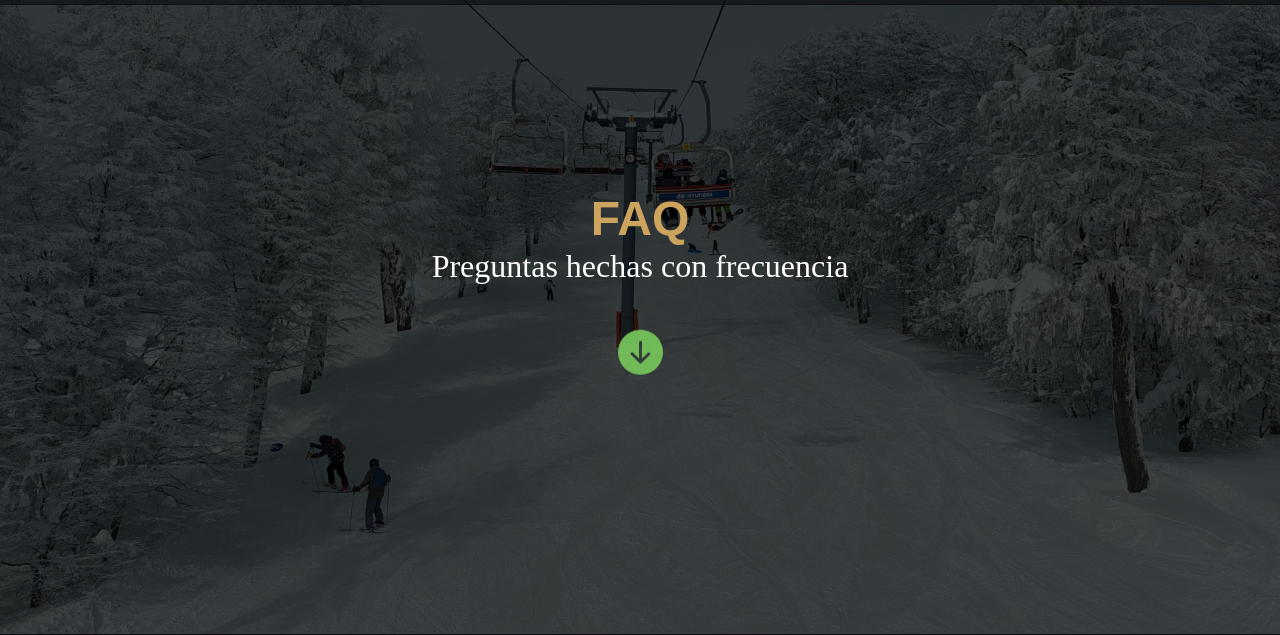
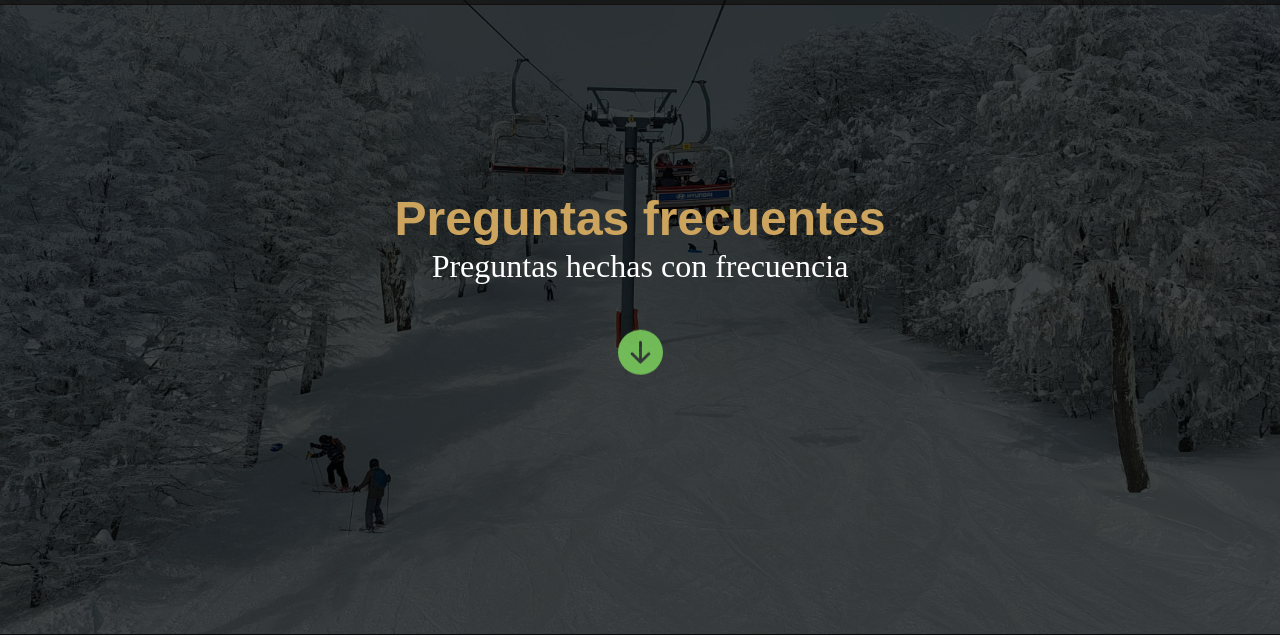
Before and after one commit to inkinvissible/ramayon_group, a plain HTML site: page pages/faq.html in a window 1280 px wide. Shown: the part 166-801 px from the top of the page. Drawn offline with nearby package versions, Linux system fonts and the light colour scheme.

Commit message:
FAQ -> Preguntas Frecuentes

```diff
--- a/pages/faq.html
+++ b/pages/faq.html
@@ -4,7 +4,7 @@
 <head>
     <meta charset="UTF-8" />
     <meta name="viewport" content="width=device-width, initial-scale=1.0" />
-    <title>FAQ</title>
+    <title>Preguntas Frecuentes - Grupo Ramayon</title>
 
     <!-- Meta Tags General -->
     <meta name="description" content="Preguntas frecuentes de pasajeros que visitan Grupo Ramayon" />
@@ -88,7 +88,7 @@
         <!--sección hero-->
         <section id="heroFaq" class="d-flex justify-content-center align-items-center">
             <div class="container position-relative text-center text-lg-start" data-aos="zoom-in" data-aos-delay="100">
-                <h1 class="text-center"><span>FAQ</span></h1>
+                <h1 class="text-center"><span>Preguntas frecuentes</span></h1>
                 <h2 class="text-center">
                     Preguntas hechas con frecuencia <br>
                     <svg xmlns="http://www.w3.org/2000/svg" width="45" height="45" fill="currentColor" data-aos="pulse"
```
